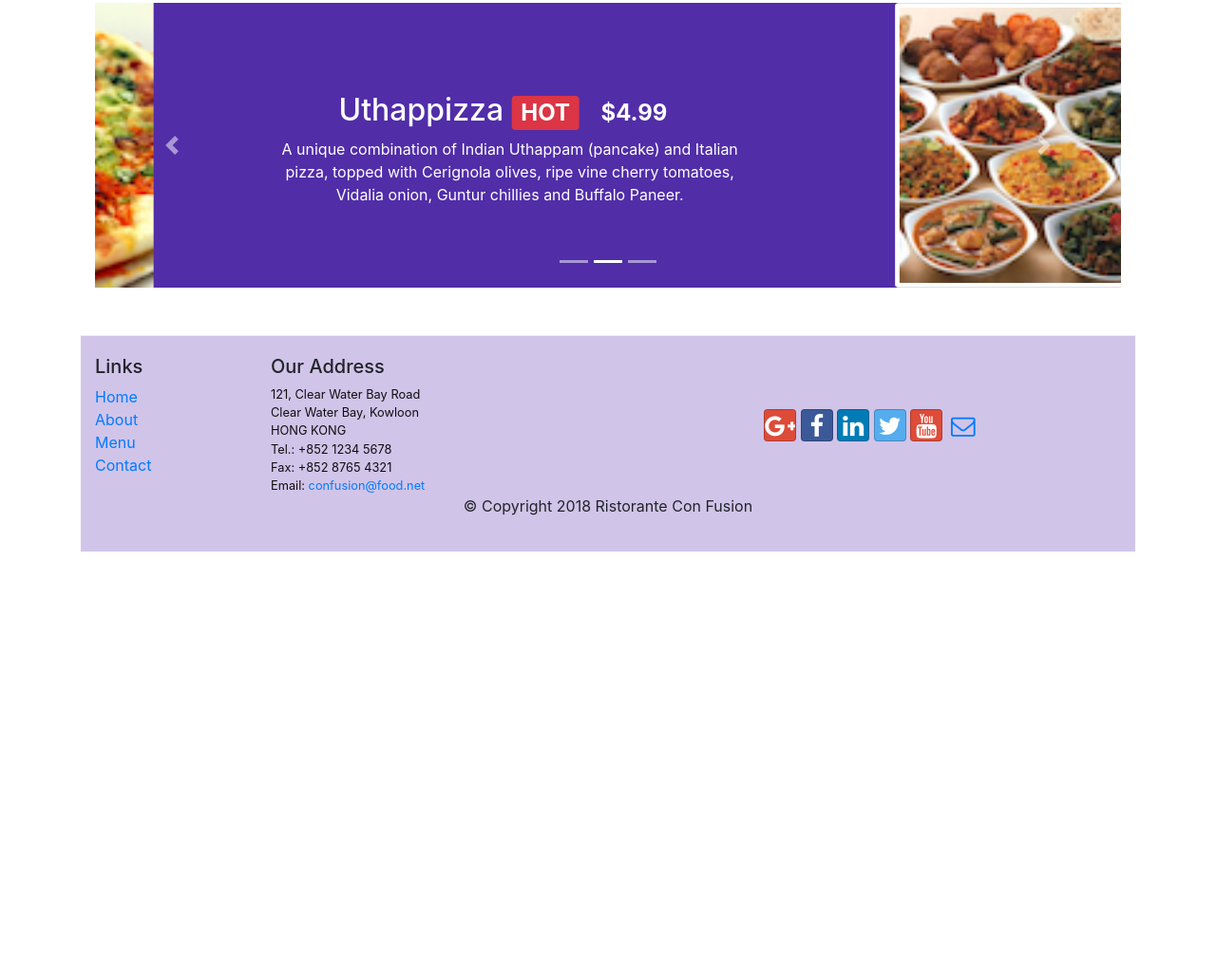
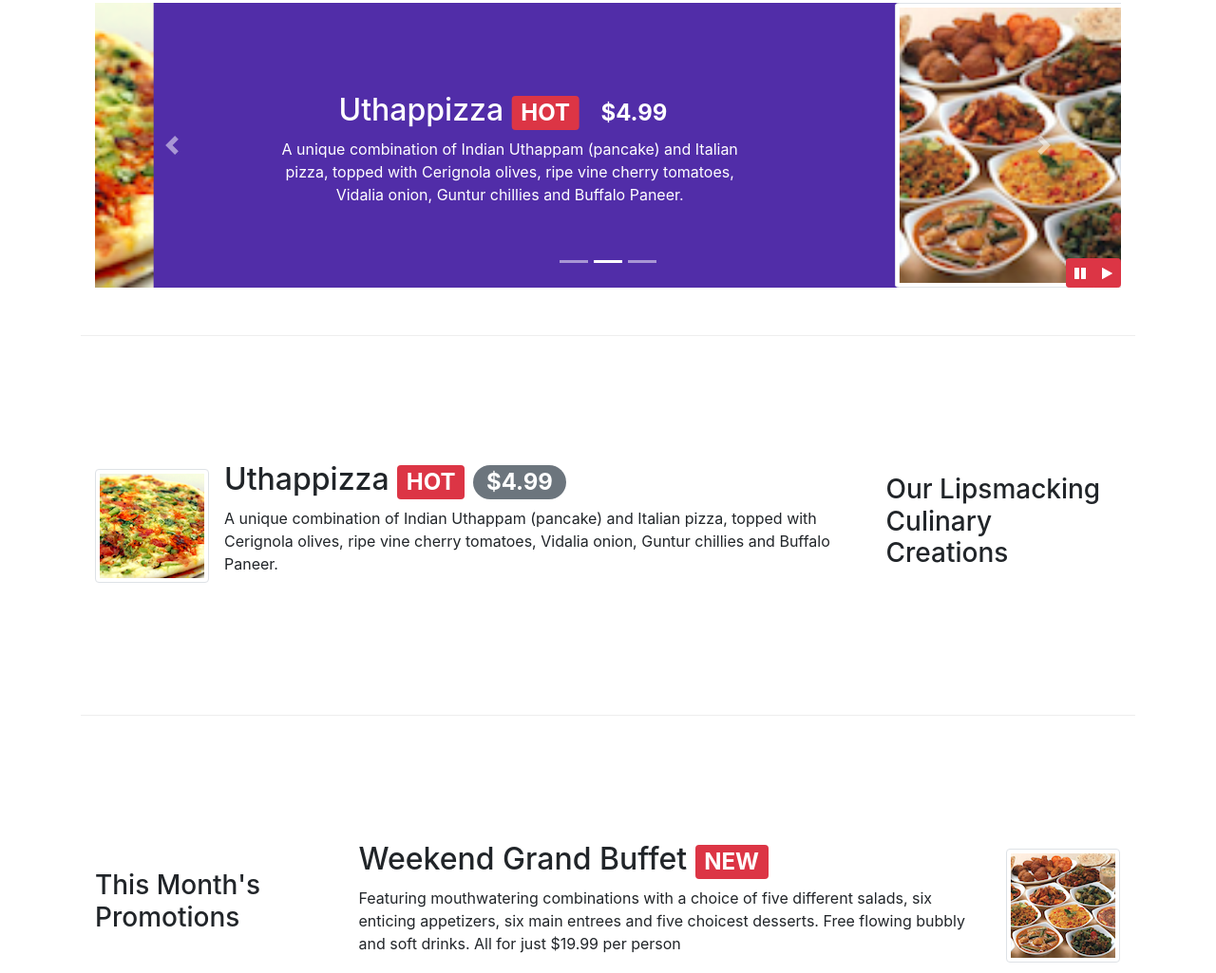
Before and after one commit to paulcavery/conFusion, a website: page index.html in a window 1280 px wide. Shown: the part 381-1406 px from the top of the page at 95% size. Before the commit the page ends 962 px from the top, so only its background shows below. Drawn offline with nearby package versions, Linux system fonts and the light colour scheme.

Commit message:
Bootstrap JQuery

```diff
--- a/css/styles.css
+++ b/css/styles.css
@@ -62,3 +62,9 @@ address {
 .carousel-caption {
   margin-bottom: 30px;
 }
+#carouselButton {
+  right: 0px;
+  position: absolute;
+  bottom: 0px;
+  z-index: 1;
+}
--- a/index.html
+++ b/index.html
@@ -356,12 +356,21 @@
                     <a class="carousel-control-next" href="#mycarousel" role="button" data-slide="next">
                         <span class="carousel-control-next-icon"></span>
                     </a>
+
+                                    <div class="btn-group" id="carouselButton">
+                    <button class="btn btn-danger btn-sm" id="carousel-pause">
+                	    <span class="fa fa-pause"></span>
+                    </button>
+                    <button class="btn btn-danger btn-sm" id="carousel-play">
+                	    <span class="fa fa-play"></span>
+                    </button>
+                </div>
                     </div>
             </div>
             </div>
        </div>
 
-      <!-- <div class="row row-content align-items-center">
+      <div class="row row-content align-items-center">
         <div class="col-12 col-sm-4 order-sm-last col-md-3">
           <h3>Our Lipsmacking Culinary Creations</h3>
         </div>
@@ -433,7 +442,7 @@
           </div>
         </div>
       </div>
-    </div> -->
+    </div>
     <!-- <div class="container container-fluid"> -->
 
     <!-- </div> -->
@@ -504,5 +513,18 @@
     <script src="node_modules/jquery/dist/jquery.slim.min.js"></script>
     <script src="node_modules/popper.js/dist/umd/popper.min.js"></script>
     <script src="node_modules/bootstrap/dist/js/bootstrap.min.js"></script>
+
+        <script>
+        $(document).ready(function(){
+            $("#mycarousel").carousel( { interval: 2000 } );
+            $("#carousel-pause").click(function(){
+                $("#mycarousel").carousel('pause');
+            });
+            $("#carousel-play").click(function(){
+                $("#mycarousel").carousel('cycle');
+            });
+        });
+    </script>
+
   </body>
 </html>
```
